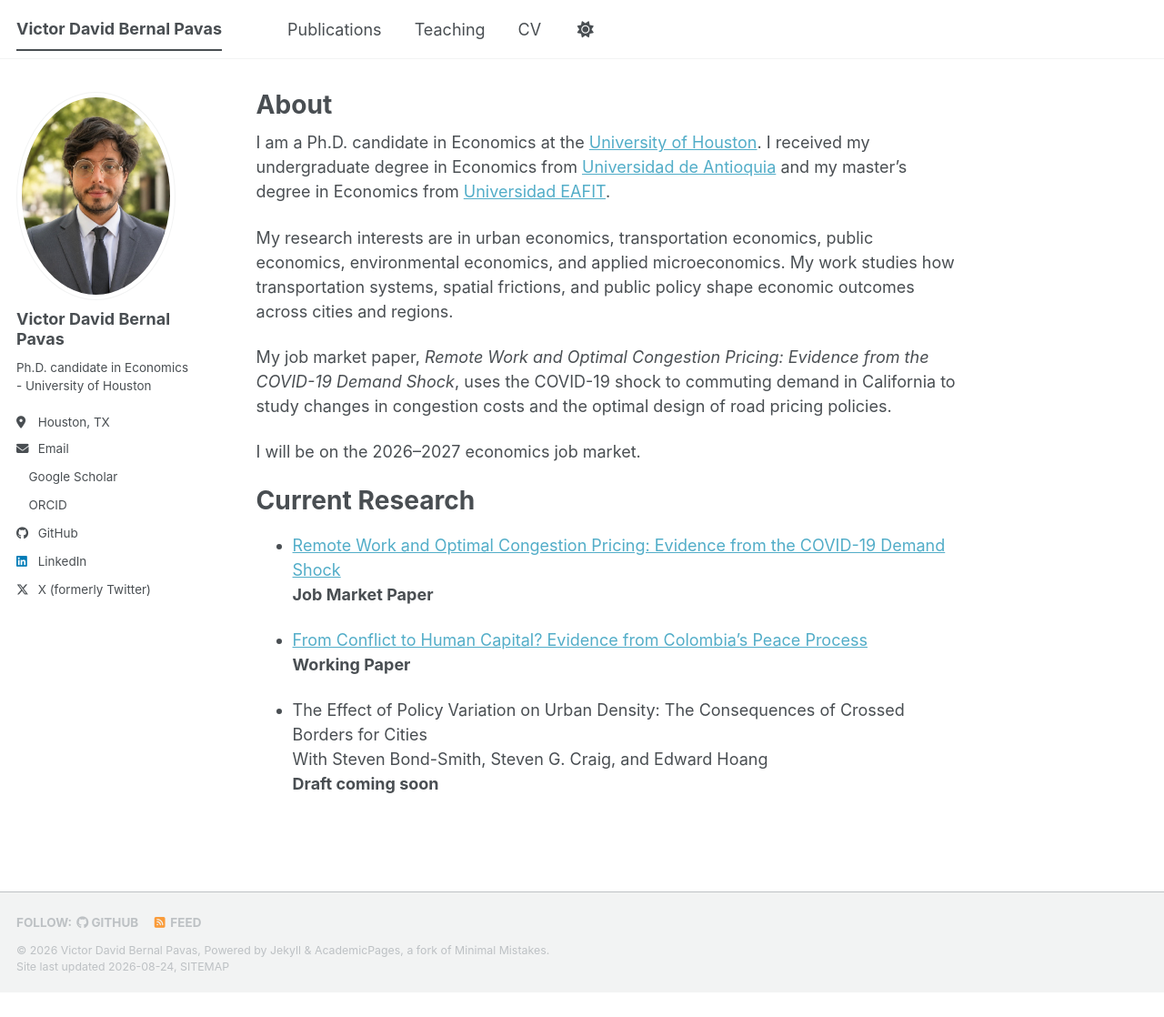
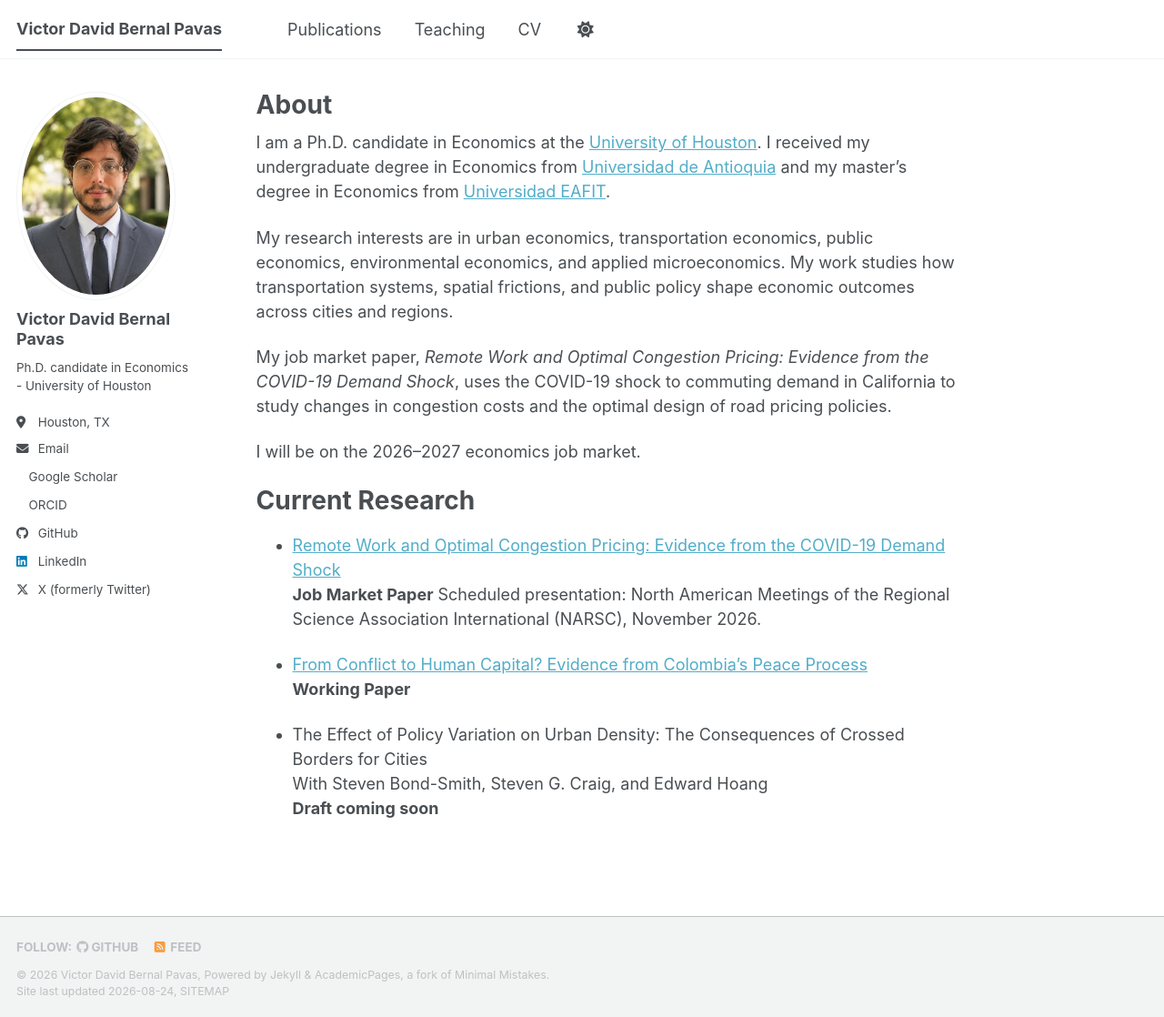
Before and after one commit to DavdBernal24/DavdBernal24.github.io, a Jekyll site: the page built from _pages/about.md, in a window 1280 px wide and 1118 px high. Shown: the whole window at 91% size. Built offline with Jekyll 4.4.1, drawn with Linux system fonts in a browser that asks for light colours; a style sheet for code colours, icons or effects is not loaded.

Commit message:
Update about.md

```diff
--- a/_pages/about.md
+++ b/_pages/about.md
@@ -21,6 +21,8 @@ Current Research
 
 - [Remote Work and Optimal Congestion Pricing: Evidence from the COVID-19 Demand Shock](https://DavdBernal24.github.io/files/Bernal_JMP.pdf)
   **Job Market Paper**
+  Scheduled presentation: North American Meetings of the Regional Science Association International (NARSC), November 2026.
+
 
 - [From Conflict to Human Capital? Evidence from Colombia's Peace Process](https://DavdBernal24.github.io/files/Education_HumanCapital_DavidBernal.pdf)
   **Working Paper**
```
